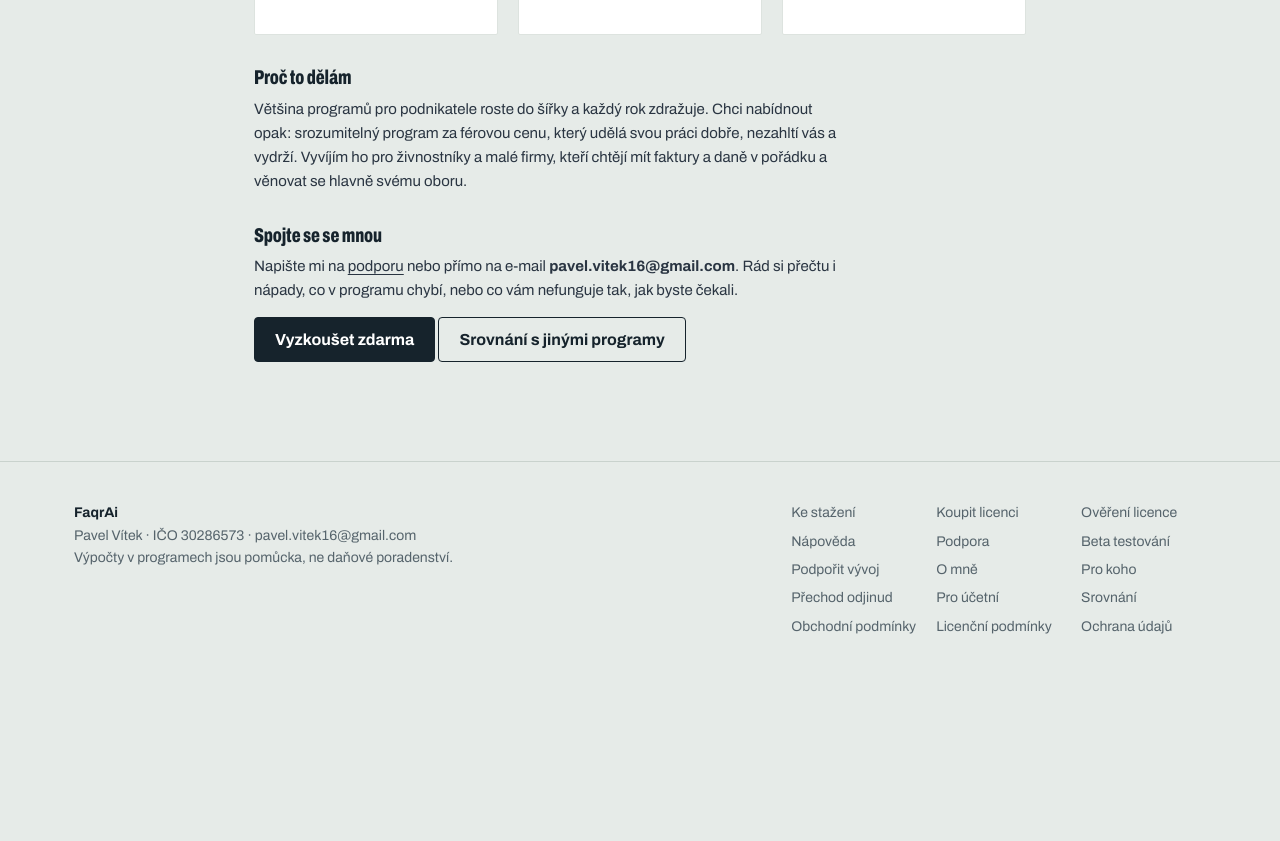
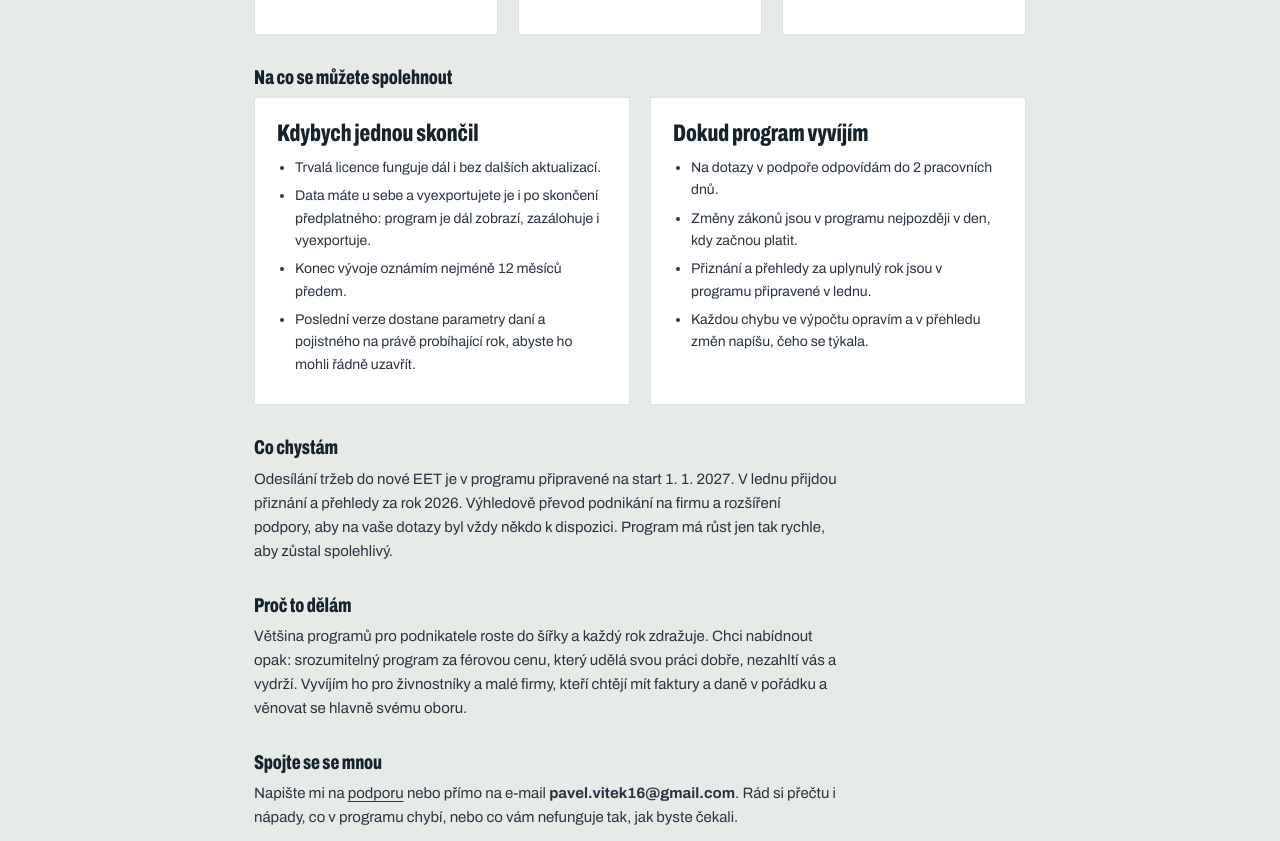
Before and after one commit to Vitepa/faqrai-releases, a plain HTML site: page docs/o-mne.html in a window 1280 px wide. Shown: the part 965-1806 px from the top of the page. Before the commit the page ends 1643 px from the top, so only its background shows below. Drawn offline with Linux system fonts and the light colour scheme.

Commit message:
Web O mně: na co se můžete spolehnout
Co-Authored-By: Claude Opus 5.5 <noreply@anthropic.com>
Claude-Session: https://claude.ai/code/session_01WcutWZXnjL5pknFCEEYPDs

```diff
--- a/docs/o-mne.html
+++ b/docs/o-mne.html
@@ -1,6 +1,6 @@
 <!DOCTYPE html>
 <html lang="cs"><head><meta charset="utf-8"><meta name="viewport" content="width=device-width,initial-scale=1"><title>Kdo stojí za FaqrAi – FaqrAi</title><meta name="description" content="FaqrAi vyvíjí Pavel Vítek, vývojář s 10 lety zkušeností. Jeho závazek: dlouhodobě stabilní, kvalitní a udržitelný program."><meta property="og:title" content="Kdo stojí za FaqrAi – FaqrAi"><meta property="og:description" content="Kdo program vyvíjí a co mu slibuje."><meta property="og:image" content="img/og.jpg"><link rel="icon" href="img/favicon.svg?v=3" type="image/svg+xml"><link rel="icon" href="img/favicon-32.png?v=3" sizes="32x32" type="image/png"><link rel="apple-touch-icon" href="img/apple-touch-icon.png?v=3"><link rel="stylesheet" href="style.css">
-<style>.legal{max-width:820px}.legal h2{font-size:20px;margin-top:32px}.legal p,.legal li{font-size:15px;color:#2a3542}.legal p.zavazek{font-size:19px;line-height:1.55;border-left:3px solid currentColor;padding:4px 0 4px 18px;margin:26px 0}.legal .card h3{margin-top:0}.uvod{display:grid;grid-template-columns:1fr 220px;gap:32px;align-items:start}.uvod img{width:100%;height:auto;border-radius:10px;display:block}.uvod figcaption{font-size:13px;color:#5b6773;margin-top:8px}@media(max-width:680px){.uvod{grid-template-columns:1fr}.uvod figure{order:-1;max-width:150px}}.uvod figure{margin:0}</style></head>
+<style>.legal{max-width:820px}.legal h2{font-size:20px;margin-top:32px}.legal p,.legal li{font-size:15px;color:#2a3542}.legal p.zavazek{font-size:19px;line-height:1.55;border-left:3px solid currentColor;padding:4px 0 4px 18px;margin:26px 0}.legal .card h3{margin-top:0}.legal .card ul{padding-left:18px;margin:0}.legal .card li{font-size:14px;margin:6px 0}.uvod{display:grid;grid-template-columns:1fr 220px;gap:32px;align-items:start}.uvod img{width:100%;height:auto;border-radius:10px;display:block}.uvod figcaption{font-size:13px;color:#5b6773;margin-top:8px}@media(max-width:680px){.uvod{grid-template-columns:1fr}.uvod figure{order:-1;max-width:150px}}.uvod figure{margin:0}</style></head>
 <body>
 <header class="top"><div class="wrap">
   <a class="brand" href="./"><img src="img/logo-faqrai.svg" alt="">FaqrAi</a>
@@ -24,6 +24,25 @@
 <div class="card"><h3>Udržitelné</h3><p class="small muted">Data máte u sebe v počítači, ne na cizím serveru. Faktury, výdaje a seznamy vyexportujete do CSV a faktury i do formátu ISDOC. U programu nezůstanete proto, že byste nemohli odejít, ale proto, že vám vyhovuje.</p></div>
 </div>
 
+<h2>Na co se můžete spolehnout</h2>
+<div class="grid c2">
+<div class="card"><h3>Kdybych jednou skončil</h3><ul class="small muted">
+<li>Trvalá licence funguje dál i bez dalších aktualizací.</li>
+<li>Data máte u sebe a vyexportujete je i po skončení předplatného: program je dál zobrazí, zazálohuje i vyexportuje.</li>
+<li>Konec vývoje oznámím nejméně 12 měsíců předem.</li>
+<li>Poslední verze dostane parametry daní a pojistného na právě probíhající rok, abyste ho mohli řádně uzavřít.</li>
+</ul></div>
+<div class="card"><h3>Dokud program vyvíjím</h3><ul class="small muted">
+<li>Na dotazy v podpoře odpovídám do 2 pracovních dnů.</li>
+<li>Změny zákonů jsou v programu nejpozději v den, kdy začnou platit.</li>
+<li>Přiznání a přehledy za uplynulý rok jsou v programu připravené v lednu.</li>
+<li>Každou chybu ve výpočtu opravím a v přehledu změn napíšu, čeho se týkala.</li>
+</ul></div>
+</div>
+
+<h2>Co chystám</h2>
+<p>Odesílání tržeb do nové EET je v programu připravené na start 1. 1. 2027. V lednu přijdou přiznání a přehledy za rok 2026. Výhledově převod podnikání na firmu a rozšíření podpory, aby na vaše dotazy byl vždy někdo k dispozici. Program má růst jen tak rychle, aby zůstal spolehlivý.</p>
+
 <h2>Proč to dělám</h2>
 <p>Většina programů pro podnikatele roste do šířky a každý rok zdražuje. Chci nabídnout opak: srozumitelný program za férovou cenu, který udělá svou práci dobře, nezahltí vás a vydrží. Vyvíjím ho pro živnostníky a malé firmy, kteří chtějí mít faktury a daně v pořádku a věnovat se hlavně svému oboru.</p>
 
```
